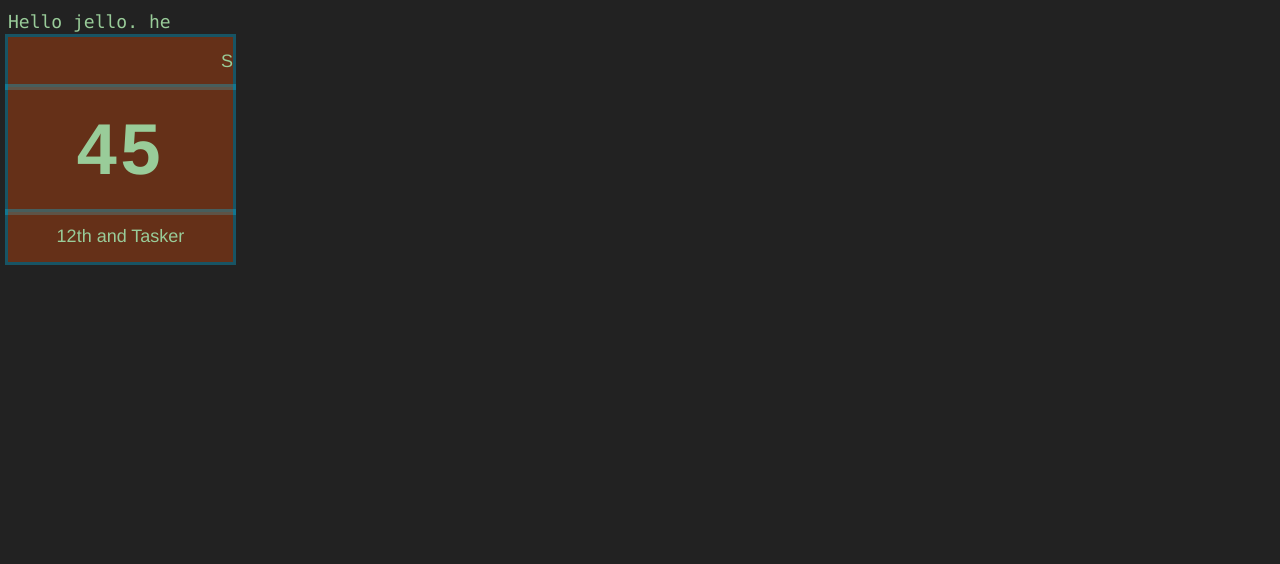
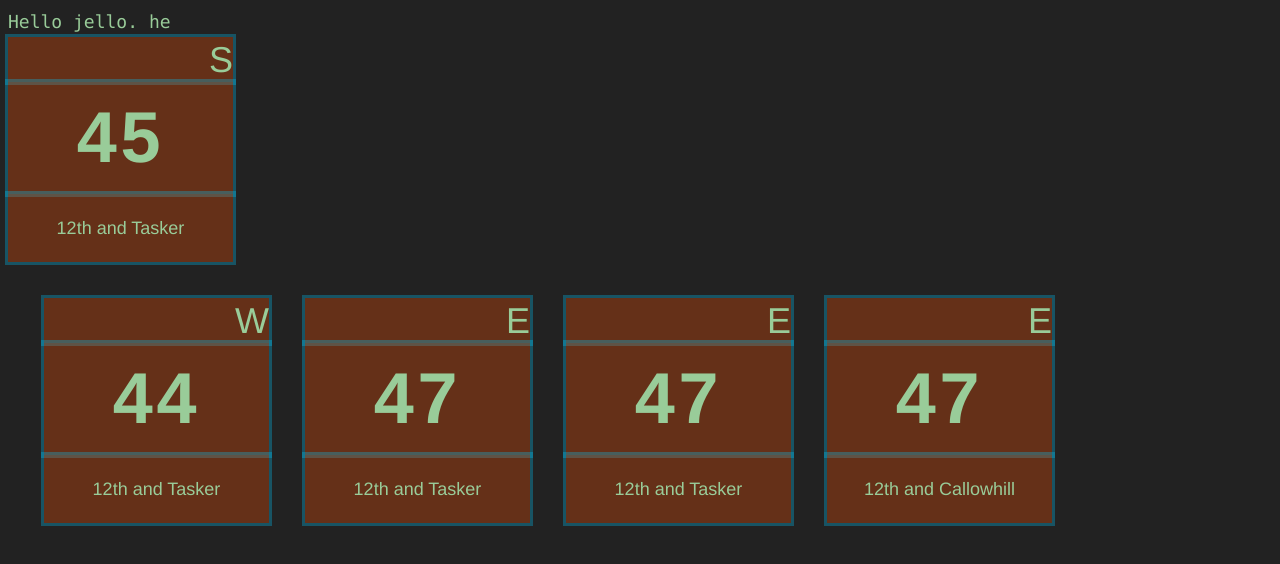
Before and after one commit to jos-eph/busneighbor, a plain HTML site: page newcontainers.html in a window 1280 px wide. Drawn offline with Linux system fonts and the light colour scheme.

Commit message:
update newcontainers

```diff
--- a/newcontainers.css
+++ b/newcontainers.css
@@ -33,30 +33,36 @@ a:hover {
 /* Bus position indicator */
 
 .busBox {
+    aspect-ratio: 1 / 1;
     display: grid;
-    grid-template-rows: 2fr 5fr 2fr;
+    grid-template-rows: 2fr 5fr 3fr;
     grid-template-columns: 1fr;
     column-gap: 1px;
     grid-auto-flow: row;
     max-width: 225px;
-    min-height: 225px;
     font-family: Helvetica, Arial, sans-serif;
+    flex-shrink: 0;
+    width: 30%;  /* Make each box take full width of its container */
+    height: auto; /* Height will adjust automatically to maintain aspect ratio */
+
 }
 
 
     .busItem {
         display: flex;
         align-items:center;
-    justify-content:center;
+        justify-content:space-around;
         overflow:hidden;
         white-space: wrap;
         text-overflow: ellipsis;
         height:100%;
         width:100%;
+        font-size: 1em;
     }
 
     .busDirection {
         justify-content: right;
+        font-size: 2em;
     }
 
     .busNumber {
@@ -64,3 +70,11 @@ a:hover {
         font-weight: bolder;
         letter-spacing: 0.05em;
     }
+
+.busVehicles {
+    display: flex;
+    gap: 2em;
+    padding: 2em;
+    flex-grow: 1;
+    flex-wrap: wrap;
+}
--- a/newcontainers.html
+++ b/newcontainers.html
@@ -11,7 +11,33 @@ he
     <div class="busItem busDirection showMe"> S </div>
     <div class="busItem busNumber showMe"> 45
     </div>
-    <div class="busItem showMe"> 12th and Tasker </div>
+    <div class="busItem busStreet showMe"> 12th and Tasker </div>
+</div>
+<div class="busVehicles">
+  <div class="busBox">
+    <div class="busItem busDirection showMe"> W </div>
+    <div class="busItem busNumber showMe"> 44
+    </div>
+    <div class="busItem busStreet showMe"> 12th and Tasker </div>
+</div>
+<div class="busBox">
+  <div class="busItem busDirection showMe"> E </div>
+  <div class="busItem busNumber showMe"> 47
+  </div>
+  <div class="busItem busStreet showMe"> 12th and Tasker </div>
+</div>
+<div class="busBox">
+  <div class="busItem busDirection showMe"> E </div>
+  <div class="busItem busNumber showMe"> 47
+  </div>
+  <div class="busItem busStreet showMe"> 12th and Tasker </div>
+</div>
+<div class="busBox">
+  <div class="busItem busDirection showMe"> E </div>
+  <div class="busItem busNumber showMe"> 47
+  </div>
+  <div class="busItem busStreet showMe"> 12th and Callowhill</div>
+</div>
 </div>
 </body>
 </html>
```
Lines whose indentation alone changed are shown as unchanged.
